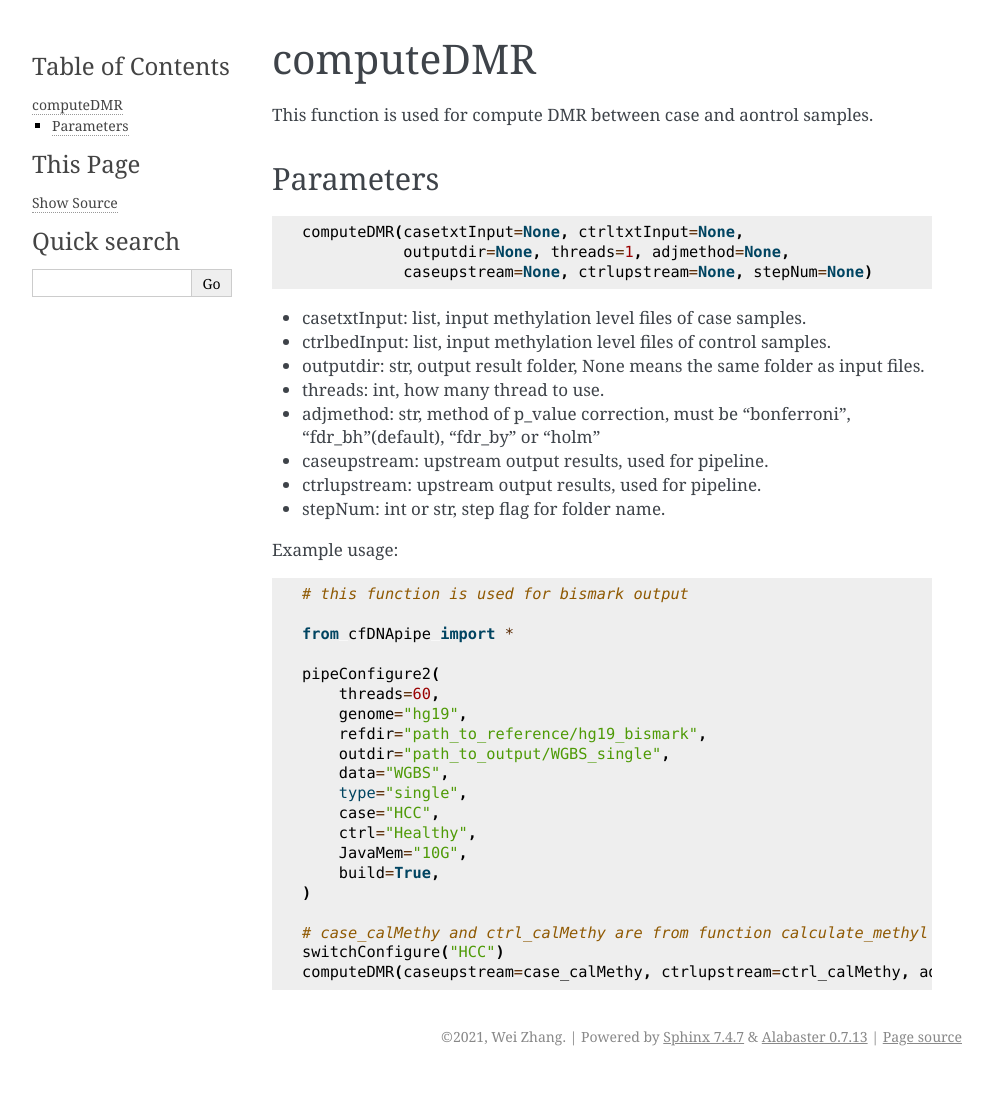
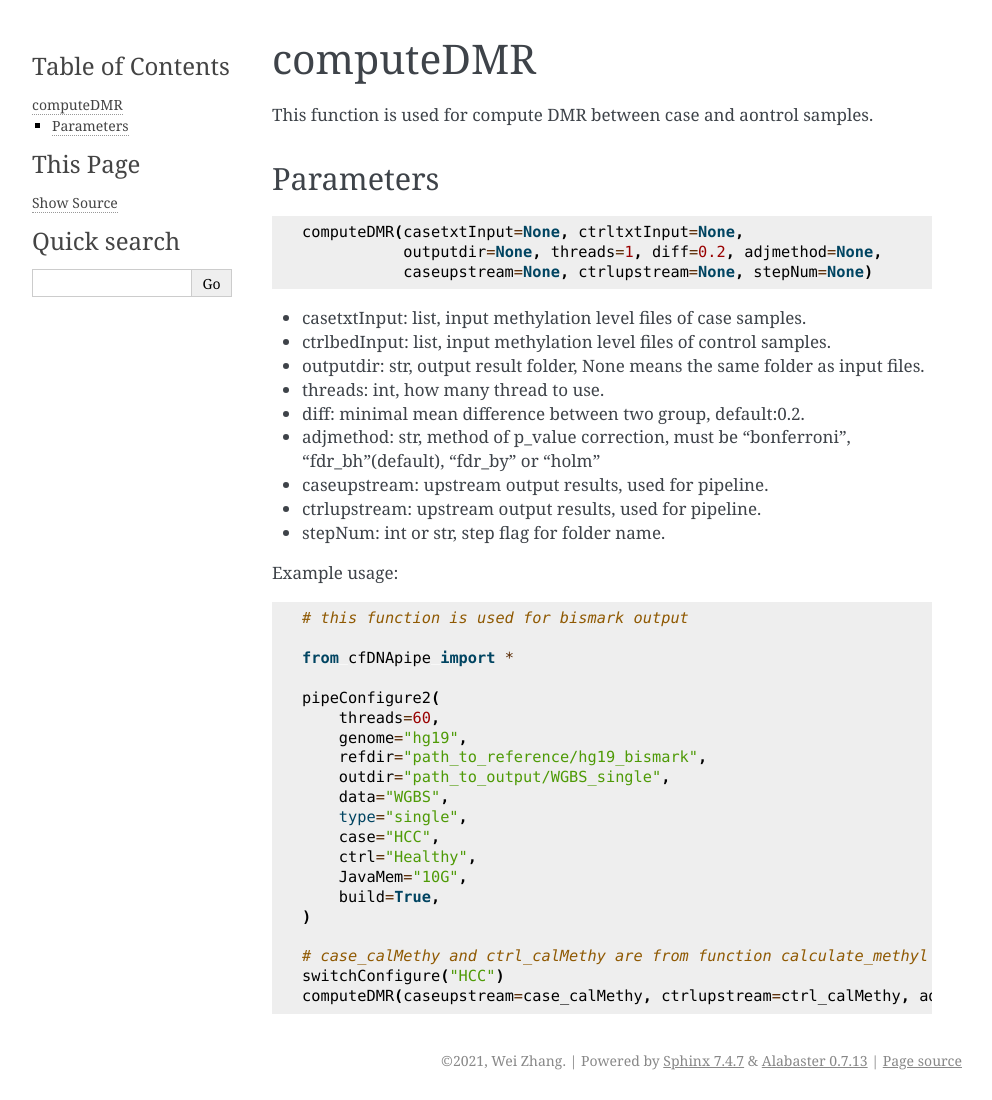
Before and after one commit to Honchkrow/cfDNApipe_doc, a Sphinx documentation site: the page built from source/computeDMR.rst, in a window 1280 px wide. Shown: the whole page, without its empty margins (148-1140 px from the left). Built offline with Sphinx 7.4.7, drawn with Linux system fonts in a browser that asks for light colours; before the commit the page ends 1076 px from its top, so only the background shows below that.

Commit message:
Update computeDMR.rst

```diff
--- a/source/computeDMR.rst
+++ b/source/computeDMR.rst
@@ -10,7 +10,7 @@ Parameters
 .. code:: python
 
     computeDMR(casetxtInput=None, ctrltxtInput=None,
-               outputdir=None, threads=1, adjmethod=None,
+               outputdir=None, threads=1, diff=0.2, adjmethod=None,
                caseupstream=None, ctrlupstream=None, stepNum=None)
 
 
@@ -18,6 +18,7 @@ Parameters
 -  ctrlbedInput: list, input methylation level files of control samples.
 -  outputdir: str, output result folder, None means the same folder as input files.
 -  threads: int, how many thread to use.
+-  diff: minimal mean difference between two group, default:0.2.
 -  adjmethod: str, method of p_value correction, must be "bonferroni", "fdr_bh"(default), "fdr_by" or "holm"
 -  caseupstream: upstream output results, used for pipeline.
 -  ctrlupstream: upstream output results, used for pipeline.
```
